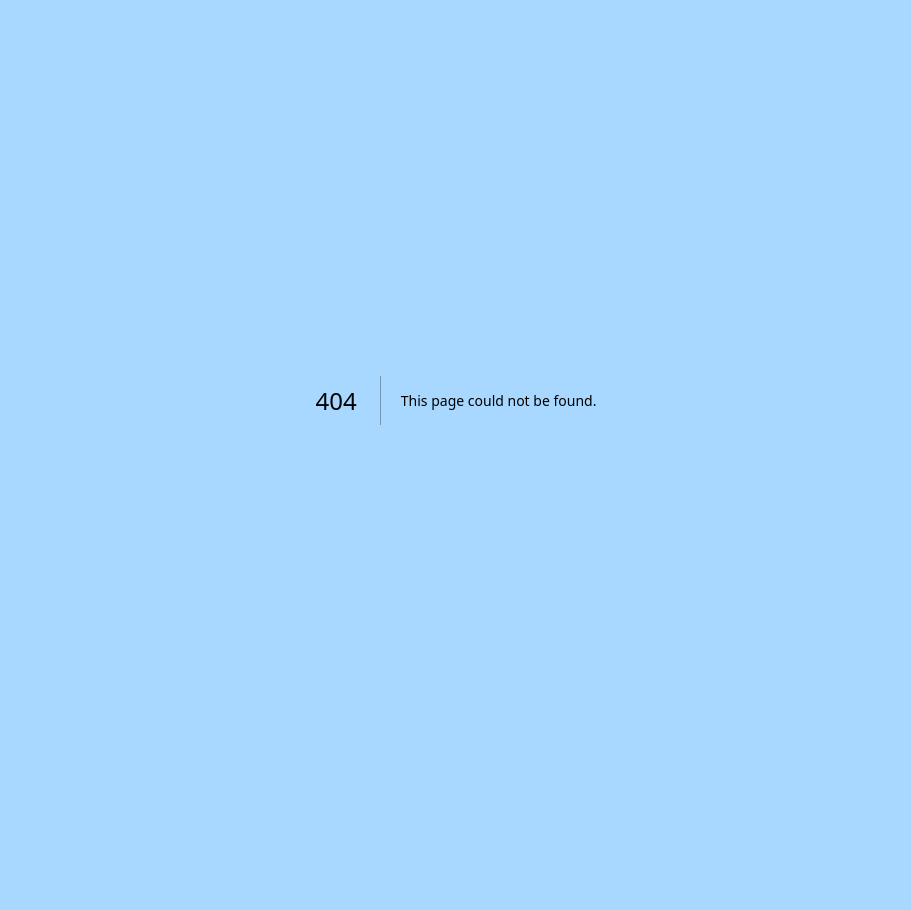
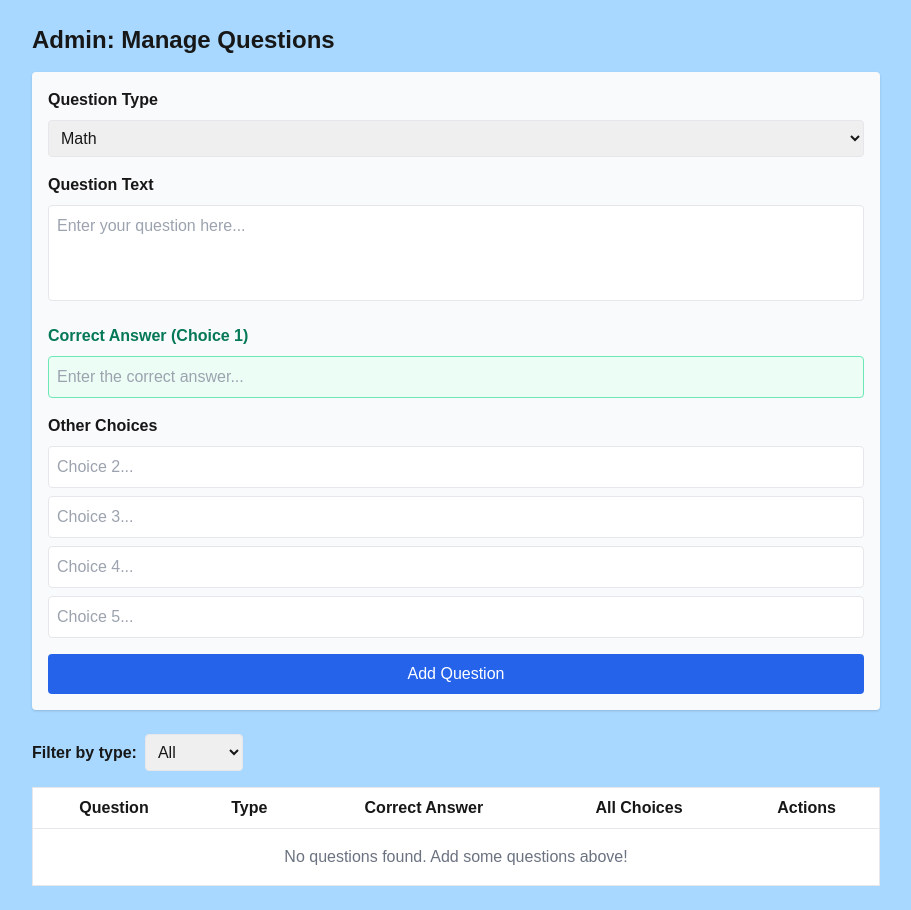
Before and after one commit to kaitlynborvk/Alarm.Prep, a Next.js app: page /admin in a window 1280 px wide. Before the commit this address had no page. Shown: the whole page, without its empty margins (184-1095 px from the left). Before the commit the page ends 800 px from the top, so only its background shows below. Built offline with nearby package versions, Linux system fonts and the light colour scheme.

Commit message:
merging blake and is work

```diff
--- /dev/null
+++ b/src/app/admin/page.tsx
@@ -0,0 +1,209 @@
+"use client";
+
+import { useState } from "react";
+
+const QUESTION_TYPES = ["Math", "Reading", "Science", "Other"];
+
+type Question = {
+  id: number;
+  text: string;
+  type: string;
+  correctAnswer: string;
+  choices: string[];
+};
+
+export default function AdminPage() {
+  const [questions, setQuestions] = useState<Question[]>([]);
+  const [filter, setFilter] = useState<string>("");
+  const [text, setText] = useState("");
+  const [type, setType] = useState(QUESTION_TYPES[0]);
+  const [correctAnswer, setCorrectAnswer] = useState("");
+  const [choices, setChoices] = useState(["", "", "", "", ""]);
+
+  // Add question handler
+  const addQuestion = (e: React.FormEvent) => {
+    e.preventDefault();
+    if (!text.trim() || !correctAnswer.trim()) return;
+
+    // Validate that all choices are filled
+    if (choices.some(choice => !choice.trim())) {
+      alert("Please fill in all 5 answer choices");
+      return;
+    }
+
+    setQuestions([
+      ...questions,
+      {
+        id: Date.now(),
+        text: text.trim(),
+        type,
+        correctAnswer: correctAnswer.trim(),
+        choices: [...choices]
+      },
+    ]);
+
+    // Reset form
+    setText("");
+    setType(QUESTION_TYPES[0]);
+    setCorrectAnswer("");
+    setChoices(["", "", "", "", ""]);
+  };
+
+  // Update choice at specific index
+  const updateChoice = (index: number, value: string) => {
+    const newChoices = [...choices];
+    newChoices[index] = value;
+    setChoices(newChoices);
+  };
+
+  // Delete question
+  const deleteQuestion = (id: number) => {
+    setQuestions(questions.filter(q => q.id !== id));
+  };
+
+  // Filtered questions
+  const displayedQuestions = filter
+    ? questions.filter((q) => q.type === filter)
+    : questions;
+
+  return (
+    <div className="p-6 max-w-4xl mx-auto">
+      <h1 className="text-2xl font-bold mb-4">Admin: Manage Questions</h1>
+
+      {/* Add Question Form */}
+      <form onSubmit={addQuestion} className="mb-6 bg-gray-50 p-4 rounded shadow">
+        <div className="grid grid-cols-1 gap-4">
+          {/* Question Type */}
+          <div>
+            <label className="font-semibold block mb-2">Question Type</label>
+            <select
+              className="border p-2 rounded w-full"
+              value={type}
+              onChange={(e) => setType(e.target.value)}
+            >
+              {QUESTION_TYPES.map((t) => (
+                <option key={t} value={t}>{t}</option>
+              ))}
+            </select>
+          </div>
+
+          {/* Question Text */}
+          <div>
+            <label className="font-semibold block mb-2">Question Text</label>
+            <textarea
+              className="border p-2 rounded w-full h-24 resize-none"
+              value={text}
+              onChange={(e) => setText(e.target.value)}
+              placeholder="Enter your question here..."
+              required
+            />
+          </div>
+
+          {/* Correct Answer (First Choice) */}
+          <div>
+            <label className="font-semibold block mb-2 text-green-700">
+              Correct Answer (Choice 1)
+            </label>
+            <input
+              className="border p-2 rounded w-full border-green-300 bg-green-50"
+              value={correctAnswer}
+              onChange={(e) => setCorrectAnswer(e.target.value)}
+              placeholder="Enter the correct answer..."
+              required
+            />
+          </div>
+
+          {/* Other Choices */}
+          <div>
+            <label className="font-semibold block mb-2">Other Choices</label>
+            <div className="grid grid-cols-1 gap-2">
+              {choices.slice(1).map((choice, index) => (
+                <input
+                  key={index + 1}
+                  className="border p-2 rounded"
+                  value={choice}
+                  onChange={(e) => updateChoice(index + 1, e.target.value)}
+                  placeholder={`Choice ${index + 2}...`}
+                  required
+                />
+              ))}
+            </div>
+          </div>
+
+          <button
+            type="submit"
+            className="bg-blue-600 text-white px-4 py-2 rounded hover:bg-blue-700"
+          >
+            Add Question
+          </button>
+        </div>
+      </form>
+
+      {/* Filter by Type */}
+      <div className="mb-4 flex items-center gap-2">
+        <span className="font-semibold">Filter by type:</span>
+        <select
+          className="border p-2 rounded"
+          value={filter}
+          onChange={(e) => setFilter(e.target.value)}
+        >
+          <option value="">All</option>
+          {QUESTION_TYPES.map((t) => (
+            <option key={t} value={t}>{t}</option>
+          ))}
+        </select>
+      </div>
+
+      {/* Questions List */}
+      <div className="overflow-x-auto">
+        <table className="min-w-full bg-white border rounded">
+          <thead>
+            <tr>
+              <th className="py-2 px-4 border-b">Question</th>
+              <th className="py-2 px-4 border-b">Type</th>
+              <th className="py-2 px-4 border-b">Correct Answer</th>
+              <th className="py-2 px-4 border-b">All Choices</th>
+              <th className="py-2 px-4 border-b">Actions</th>
+            </tr>
+          </thead>
+          <tbody>
+            {displayedQuestions.length === 0 ? (
+              <tr>
+                <td colSpan={5} className="text-center py-4 text-gray-500">
+                  No questions found. Add some questions above!
+                </td>
+              </tr>
+            ) : (
+              displayedQuestions.map((q) => (
+                <tr key={q.id}>
+                  <td className="py-2 px-4 border-b max-w-xs">{q.text}</td>
+                  <td className="py-2 px-4 border-b">{q.type}</td>
+                  <td className="py-2 px-4 border-b text-green-700 font-semibold">
+                    {q.correctAnswer}
+                  </td>
+                  <td className="py-2 px-4 border-b">
+                    <div className="text-sm">
+                      {q.choices.map((choice, index) => (
+                        <div key={index} className={index === 0 ? "text-green-700 font-semibold" : ""}>
+                          {index + 1}. {choice}
+                        </div>
+                      ))}
+                    </div>
+                  </td>
+                  <td className="py-2 px-4 border-b">
+                    <button
+                      onClick={() => deleteQuestion(q.id)}
+                      className="text-red-600 hover:text-red-800"
+                    >
+                      Delete
+                    </button>
+                  </td>
+                </tr>
+              ))
+            )}
+          </tbody>
+        </table>
+      </div>
+    </div>
+  );
+}
--- /dev/null
+++ b/src/app/api/questions/route.ts
@@ -0,0 +1,60 @@
+import { NextResponse } from 'next/server'
+import { prisma } from '@/lib/prisma'
+
+// GET /api/questions
+export async function GET() {
+  try {
+    const questions = await prisma.question.findMany({
+      orderBy: { createdAt: 'desc' }
+    })
+    return NextResponse.json(questions)
+  } catch (error) {
+    return NextResponse.json({ error: 'Error fetching questions' }, { status: 500 })
+  }
+}
+
+// POST /api/questions
+export async function POST(request: Request) {
+  try {
+    const json = await request.json()
+    const question = await prisma.question.create({
+      data: {
+        text: json.text,
+        type: json.type
+      }
+    })
+    return NextResponse.json(question)
+  } catch (error) {
+    return NextResponse.json({ error: 'Error creating question' }, { status: 500 })
+  }
+}
+
+// PUT /api/questions
+export async function PUT(request: Request) {
+  try {
+    const json = await request.json()
+    const question = await prisma.question.update({
+      where: { id: json.id },
+      data: {
+        text: json.text,
+        type: json.type
+      }
+    })
+    return NextResponse.json(question)
+  } catch (error) {
+    return NextResponse.json({ error: 'Error updating question' }, { status: 500 })
+  }
+}
+
+// DELETE /api/questions
+export async function DELETE(request: Request) {
+  try {
+    const json = await request.json()
+    await prisma.question.delete({
+      where: { id: json.id }
+    })
+    return NextResponse.json({ success: true })
+  } catch (error) {
+    return NextResponse.json({ error: 'Error deleting question' }, { status: 500 })
+  }
+}
--- /dev/null
+++ b/src/app/api/test/route.ts
@@ -0,0 +1,5 @@
+import { NextResponse } from 'next/server'
+
+export async function GET() {
+  return NextResponse.json({ message: 'API is working!' })
+}
--- /dev/null
+++ b/src/lib/prisma.ts
@@ -0,0 +1,7 @@
+import { PrismaClient } from '../generated/prisma/index.js'
+
+const globalForPrisma = global as unknown as { prisma: PrismaClient }
+
+export const prisma = globalForPrisma.prisma || new PrismaClient()
+
+if (process.env.NODE_ENV !== 'production') globalForPrisma.prisma = prisma
```
Also changed, not shown: src/app/page.tsx (line endings or trailing spaces), 1 other file (tests, documents, lock files or other folders).
